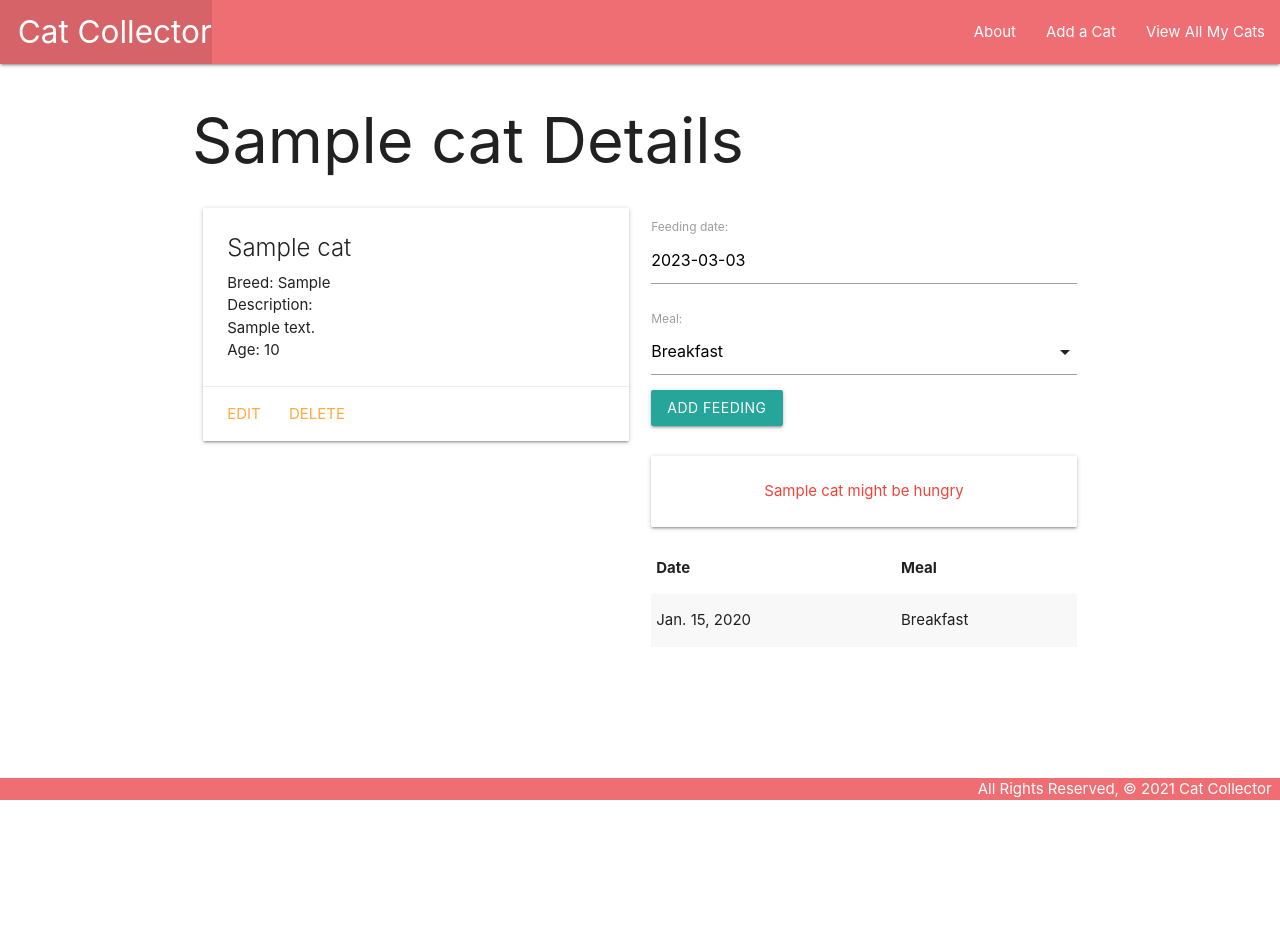
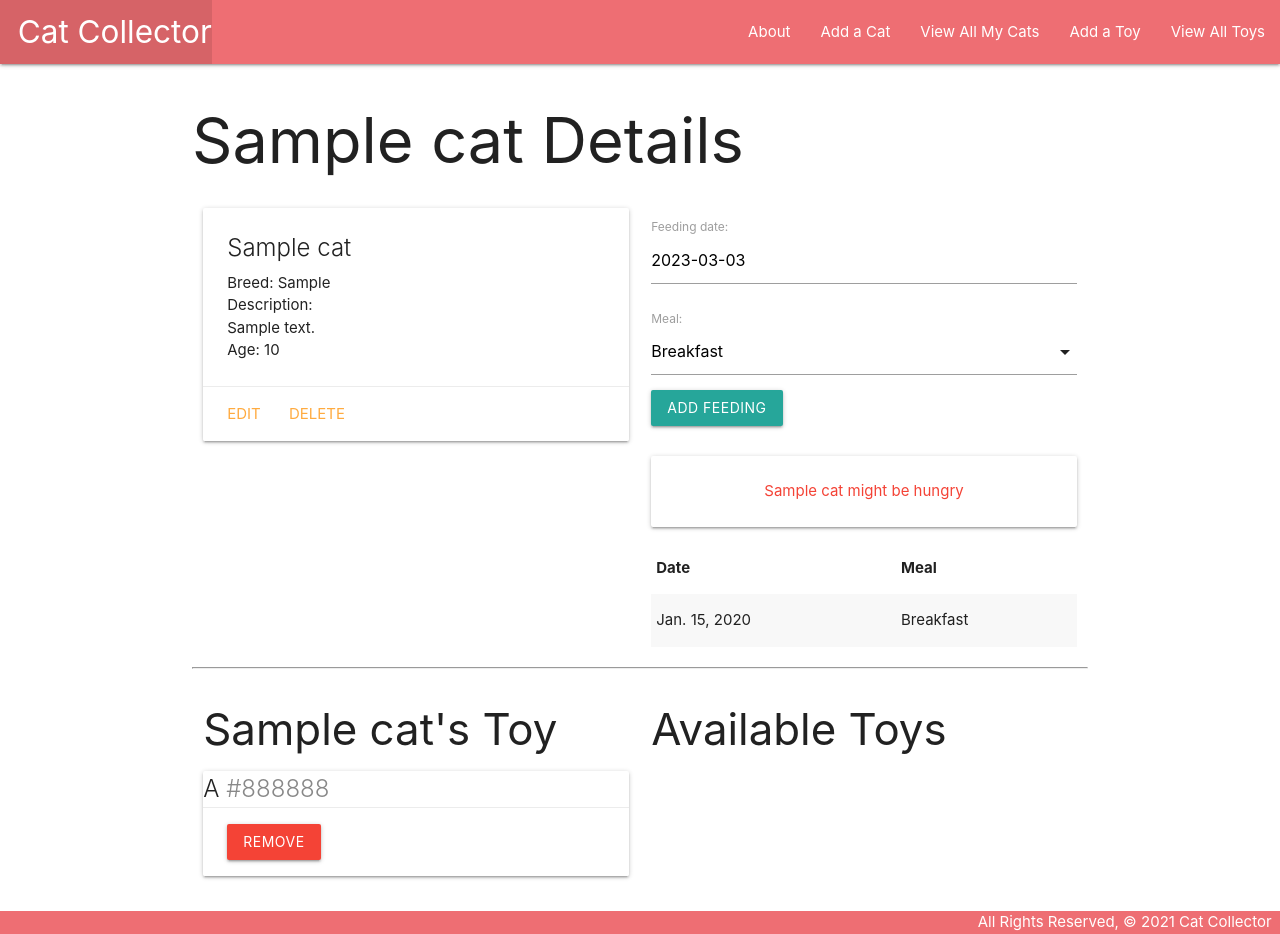
Before and after one commit to hyunj88/catcollector, a Django app: page /cats/1/ in a window 1280 px wide. Before the commit the page ends 800 px from the top, so only its background shows below. Run offline with Django 4.2, Linux system fonts and the light colour scheme; tables that the repository leaves empty hold one stand-in row (values such as "Sample post").

Commit message:
added links to view temmplates for toys index and detail

```diff
--- a/main_app/admin.py
+++ b/main_app/admin.py
@@ -1,8 +1,9 @@
 from django.contrib import admin
 # import your models here
-from .models import Cat, Feeding
+from .models import Cat, Feeding, Toy
 
 # Register your models here.
 admin.site.register(Cat)
 # Register our new feeding model
 admin.site.register(Feeding)
+admin.site.register(Toy)
--- a/main_app/templates/base.html
+++ b/main_app/templates/base.html
@@ -21,6 +21,8 @@
                     <li><a href="{% url 'about' %}">About</a></li>
                     <li><a href="{% url 'cats_create' %}">Add a Cat</a></li>
                     <li><a href="{% url 'index' %}">View All My Cats</a></li>
+                    <li><a href="{% url 'toys_create' %}">Add a Toy</a></li>
+                    <li><a href="{% url 'toys_index' %}">View All Toys</a></li>
                 </ul>
             </div>
         </nav>
--- a/main_app/templates/cats/detail.html
+++ b/main_app/templates/cats/detail.html
@@ -53,6 +53,51 @@
               </table>
         </div>
     </div>
+    <hr />
+    <div class="row">
+        <div class="col s6">
+            <h3> {{ cat.name }}'s Toy</h3>
+            {% if cat.toys.count %}
+                {% for toy in cat.toys.all %}
+                    <div class="card">
+                        <div class="car-content">
+                            <span class="card-title">
+                                A <span style="color: {{ toy.color}}">{{ toy.color }}</span>
+                            </span>
+                        </div>
+                        <div class="card-action">
+                            <form action="{% url 'unassoc_toy' cat.id toy.id %}" method="POST">
+                                {% csrf_token %}
+                                <input type="submit" class="btn red" value="Remove">
+                            </form>
+                        </div>
+                    </div>
+                {% endfor %}
+            {% else %}
+                <h5>No Toys</h5>
+            {% endif %}
+        </div>
+        <div class="col s6">
+            <h3>Available Toys</h3>
+            {% if toys.count %}
+                {% for toy in toys.all %}
+                    <div class="card">
+                        <div class="car-content">
+                            <span class="card-title">
+                                A <span style="color: {{ toy.color}}">{{ toy.color }}</span>
+                            </span>
+                        </div>
+                        <div class="card-action">
+                            <form action="{% url 'assoc_toy' cat.id toy.id %}" method="POST">
+                                {% csrf_token %}
+                                <input type="submit" class="btn" value="Add">
+                            </form>
+                        </div>
+                    </div>
+                {% endfor %}
+            {% endif %}
+        </div>
+    </div>
     <script>
         const dateEl = document.getElementById('id_date');
         // M is Materialize's global variable
--- a/main_app/urls.py
+++ b/main_app/urls.py
@@ -15,4 +15,14 @@ urlpatterns = [
     path('cats/<int:pk>/delete/', views.CatDelete.as_view(), name='cats_delete'),
     path('cats/<int:cat_id>/add_feeding/', views.add_feeding, name='add_feeding'),
     path('cats/<int:cat_id>/', views.cats_detail, name='detail'),
+    # add association
+    path('cats/<int:cat_id>/assoc_toy/<int:toy_id>/', views.assoc_toy, name='assoc_toy'),
+    # add unassociation
+    path('cats/<int:cat_id>/unassoc_toy/<int:toy_id>/', views.unassoc_toy, name='unassoc_toy'),
+    # index, show, create, update, delete
+    path('toys/', views.ToyList.as_view(), name='toys_index'),
+    path('toys/create/', views.ToyCreate.as_view(), name='toys_create'),
+    path('toys/<int:pk>/update/', views.ToyUpdate.as_view(), name='toys_update'),
+    path('toys/<int:pk>/delete/', views.ToyDelete.as_view(), name='toys_delete'),
+    path('toys/<int:pk>/', views.ToyDetail.as_view(), name='toys_detail'),
 ]
--- a/main_app/views.py
+++ b/main_app/views.py
@@ -2,8 +2,7 @@ from django.shortcuts import render, redirect
 from django.views.generic.edit import CreateView, UpdateView, DeleteView
 from django.views.generic import ListView
 from django.views.generic.detail import DetailView
-from .models import Cat
-from .models import Toy
+from .models import Cat, Toy
 from .forms import FeedingForm
 
 # temporary cats for building templates
@@ -36,9 +35,13 @@ def cats_index(request):
 def cats_detail(request, cat_id):
     cat = Cat.objects.get(id=cat_id)
 
+    # first we'll get a list of ids of toys the cat owns
+    id_list = cat.toys.all().values_list('id')
+    # then we'll make a list of the toys the cat does not have
+    toys_cat_doesnt_have = Toy.objects.exclude(id__in=id_list)
     #instantiate FeedingForm to be rendered in the templates
     feeding_form = FeedingForm()
-    return render(request, 'cats/detail.html', { 'cat': cat, 'feeding_form': feeding_form })
+    return render(request, 'cats/detail.html', { 'cat': cat, 'feeding_form': feeding_form, 'toys': toys_cat_doesnt_have })
 
 class CatCreate(CreateView):
     model = Cat
@@ -72,6 +75,14 @@ def add_feeding(request, cat_id):
         new_feeding.save()
     return redirect('detail', cat_id=cat_id)
 
+def assoc_toy(request, cat_id, toy_id):
+    Cat.objects.get(id=cat_id).toys.add(toy_id)
+    return redirect('detail', cat_id=cat_id)
+
+def unassoc_toy(request, cat_id, toy_id):
+    Cat.objects.get(id=cat_id).toys.remove(toy_id)
+    return redirect('detail', cat_id=cat_id)
+
 # ToyList
 class ToyList(ListView):
     model = Toy
```
Also changed, not shown: main_app/templates/main_app/toy_confirm_delete.html (added, +15 -0 lines), main_app/templates/main_app/toy_form.html (added, +15 -0 lines), main_app/templates/toys/detail.html (added, +16 -0 lines), main_app/templates/toys/index.html (added, +18 -0 lines).
